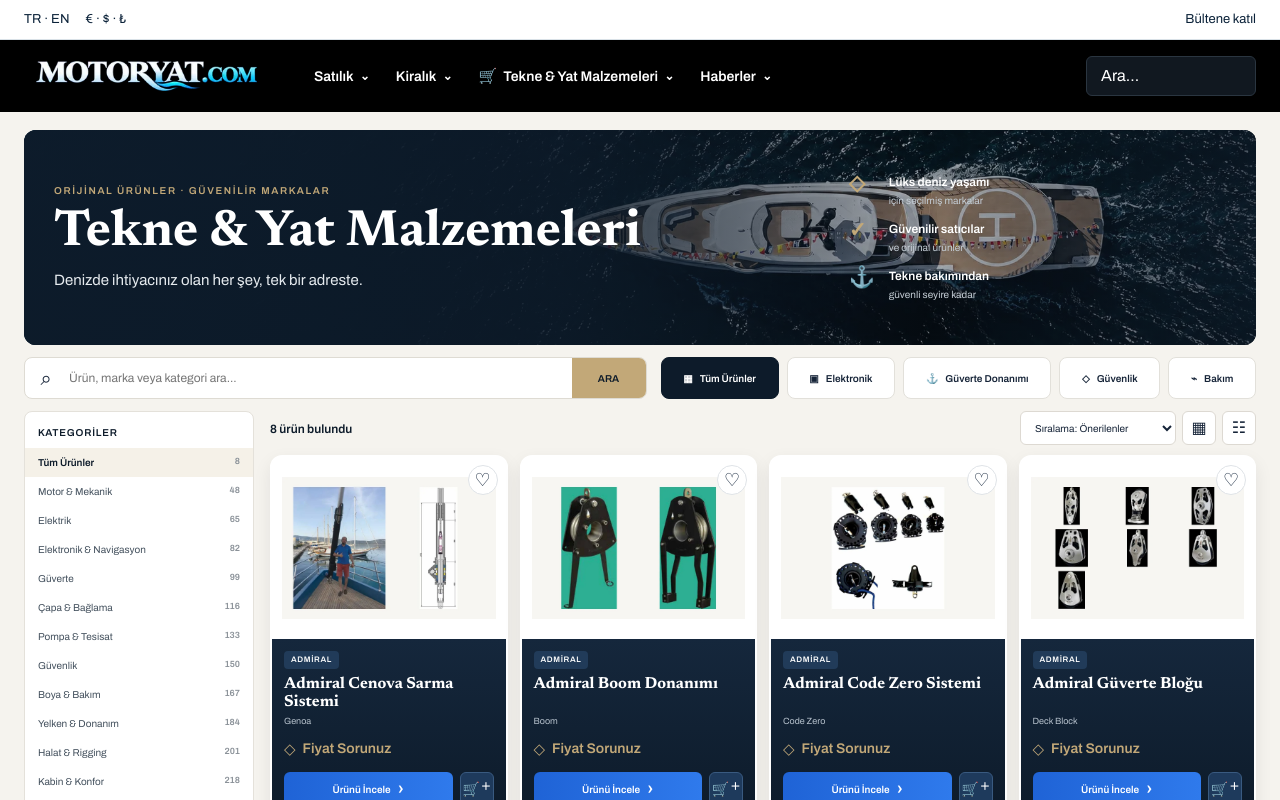
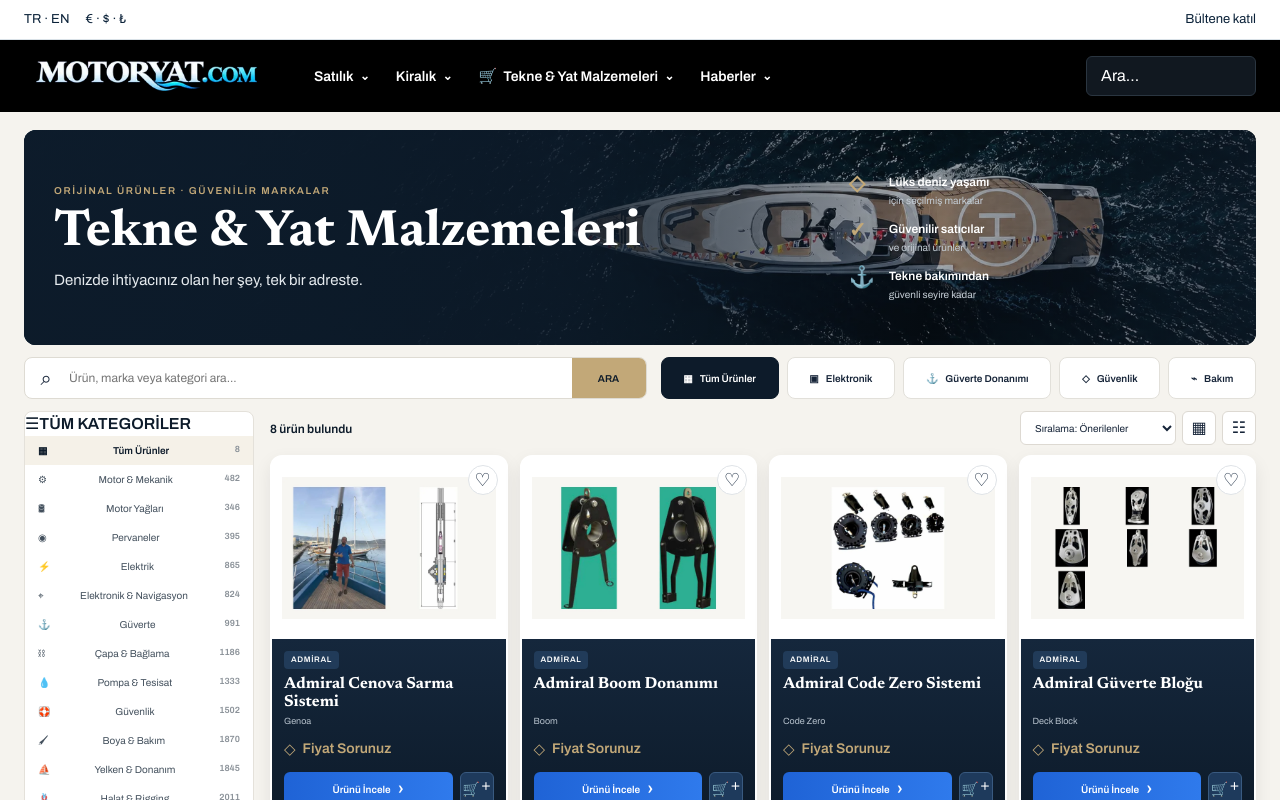
Before and after one commit to boatsgroupbilal/motoryat-v2-design-lab, a Next.js app: page /urunler in a window 1280 px wide. Shown: the top 800 px of the page. Built offline with nearby package versions, Linux system fonts and the light colour scheme.

Commit message:
Add visual icon category menu to equipment marketplace

```diff
--- a/app/urunler/page.js
+++ b/app/urunler/page.js
@@ -12,6 +12,27 @@
 ];
 
 const brands=['Admiral','Raymarine','Garmin','Lewmar','Volvo Penta'];
+
+const categoryMenu=[
+  ['⚙','Motor & Mekanik',482],
+  ['🛢','Motor Yağları',346],
+  ['◉','Pervaneler',395],
+  ['⚡','Elektrik',865],
+  ['⌖','Elektronik & Navigasyon',824],
+  ['⚓','Güverte',991],
+  ['⛓','Çapa & Bağlama',1186],
+  ['💧','Pompa & Tesisat',1333],
+  ['🛟','Güvenlik',1502],
+  ['🖌','Boya & Bakım',1870],
+  ['⛵','Yelken & Donanım',1845],
+  ['🪢','Halat & Rigging',2011],
+  ['▤','Kabin & Konfor',2183],
+  ['❄','Mutfak & Soğutma',2358],
+  ['🏄','Su Sporları',2521],
+  ['🚤','Bot & Tender',2698],
+  ['🎣','Balıkçılık',2886],
+  ['🔩','Yedek Parça',3038]
+];
 
 export default function Page(){
   const items=[...products,...products];
@@ -48,10 +69,18 @@
 
       <section className="equipmentLayout">
         <aside className="equipmentSidebar">
-          <div className="equipmentSideGroup">
-            <div className="equipmentSideTitle">KATEGORİLER</div>
-            <a className="active" href="#"><span>Tüm Ürünler</span><b>{items.length}</b></a>
-            {productCategories.map((x,i)=><a href="#" key={x}><span>{x}</span><b>{String(48+(i*17))}</b></a>)}
+          <div className="equipmentSideGroup equipmentCategoryGroup">
+            <div className="equipmentCategoryHead"><span>☰</span><b>TÜM KATEGORİLER</b></div>
+            <a className="active equipmentCategoryRow" href="#">
+              <span className="equipmentCategoryIcon">▦</span>
+              <span className="equipmentCategoryName">Tüm Ürünler</span>
+              <b>{items.length}</b>
+            </a>
+            {categoryMenu.map(([icon,label,count])=><a className="equipmentCategoryRow" href="#" key={label}>
+              <span className="equipmentCategoryIcon" aria-hidden="true">{icon}</span>
+              <span className="equipmentCategoryName">{label}</span>
+              <b>{count}</b>
+            </a>)}
           </div>
           <div className="equipmentSideGroup equipmentBrands">
             <div className="equipmentSideTitle">MARKA</div>
```
